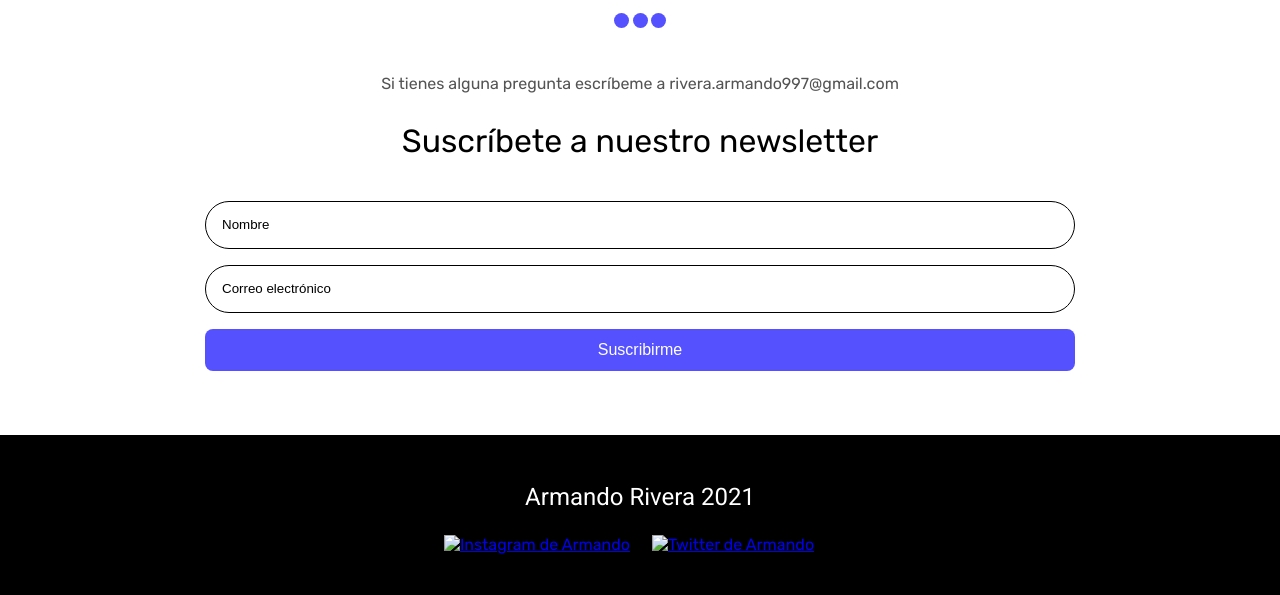
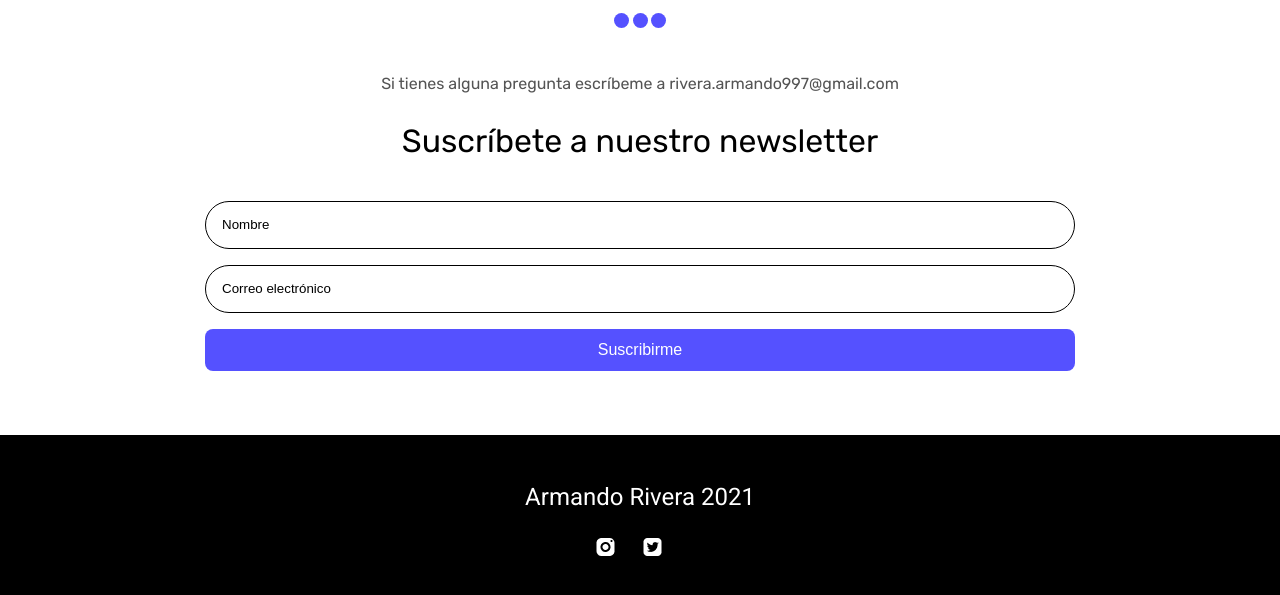
Before and after one commit to Armando101/nemium, a plain HTML site: page index.html in a window 1280 px wide. Shown: the part 5778-6373 px from the top of the page. Drawn offline with Linux system fonts and the light colour scheme; the site is published under a folder, as on GitHub Pages, so addresses that start at the root find nothing.

Commit message:
Fix bug icons relative routes

```diff
--- a/index.html
+++ b/index.html
@@ -435,10 +435,10 @@
       <h3>Armando Rivera 2021</h3>
       <div class="icons">
         <a href="https://www.instagram.com/armandorn101/">
-          <img src="/icons/instagram.png" alt="Instagram de Armando" />
+          <img src="./icons/instagram.png" alt="Instagram de Armando" />
         </a>
         <a href="https://twitter.com/armandorn101">
-          <img src="/icons/twitter.png" alt="Twitter de Armando"
+          <img src="./icons/twitter.png" alt="Twitter de Armando"
         /></a>
       </div>
     </footer>
```
